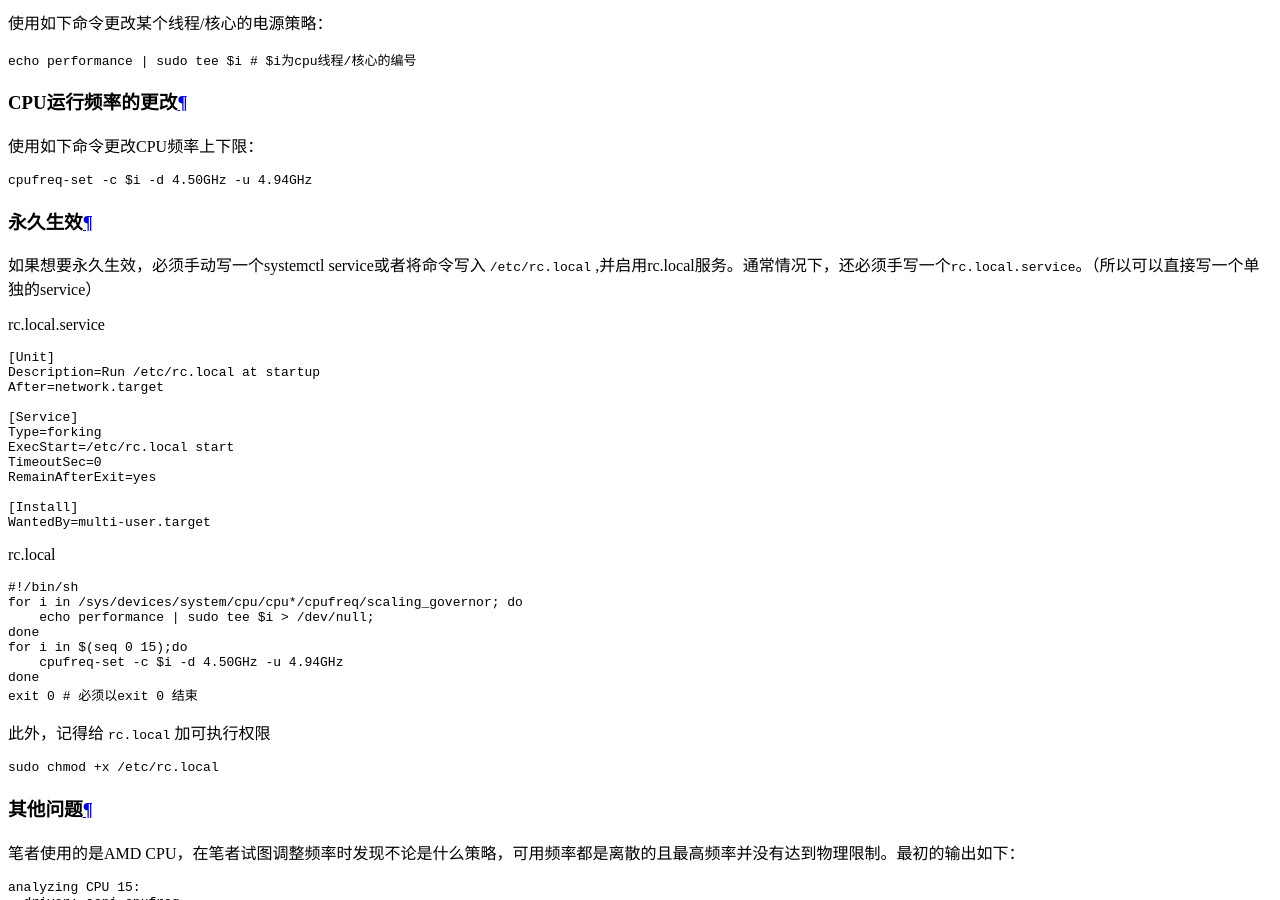
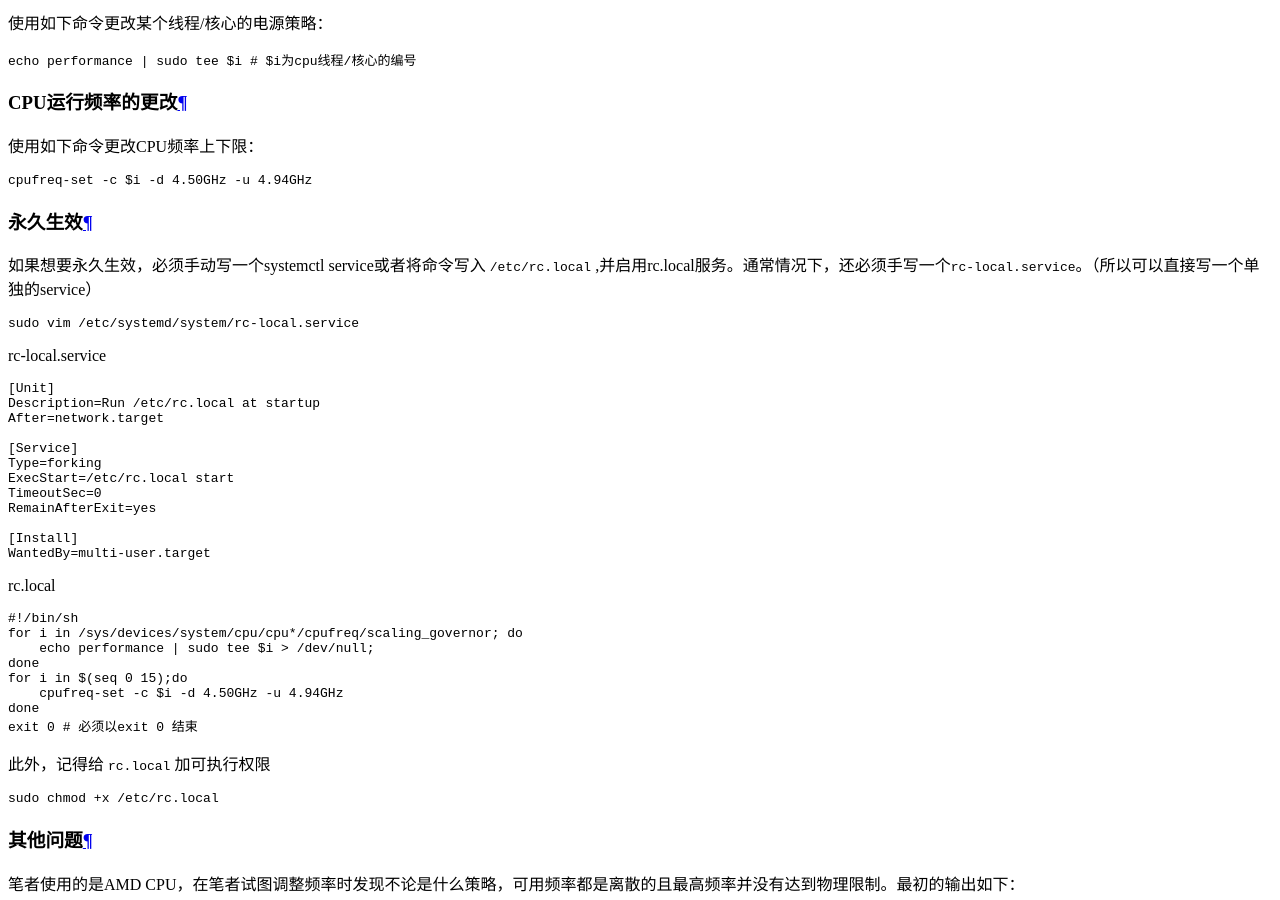
Before and after one commit to lyy1119/lyy1119.github.io, an MkDocs documentation site: the page built from docs/软件使用/Linux/cpuMemSystemInfoInLinux.md, in a window 1280 px wide and 900 px high, scrolled down 14210 px. Built offline with MkDocs 1.6.1 and Material for MkDocs 9.7.7, drawn with Linux system fonts in a browser that asks for light colours; nearby versions of some CDN libraries.

Commit message:
write exp

````diff
--- a/docs/软件使用/Linux/cpuMemSystemInfoInLinux.md
+++ b/docs/软件使用/Linux/cpuMemSystemInfoInLinux.md
@@ -145,9 +145,13 @@ cpufreq-set -c $i -d 4.50GHz -u 4.94GHz
 
 ### 永久生效
 
-如果想要永久生效，必须手动写一个systemctl service或者将命令写入 `/etc/rc.local` ,并启用rc.local服务。通常情况下，还必须手写一个`rc.local.service`。（所以可以直接写一个单独的service）
+如果想要永久生效，必须手动写一个systemctl service或者将命令写入 `/etc/rc.local` ,并启用rc.local服务。通常情况下，还必须手写一个`rc-local.service`。（所以可以直接写一个单独的service）
 
-rc.local.service
+```bash
+sudo vim /etc/systemd/system/rc-local.service
+```
+
+rc-local.service
 ```yaml
 [Unit]
 Description=Run /etc/rc.local at startup
````
